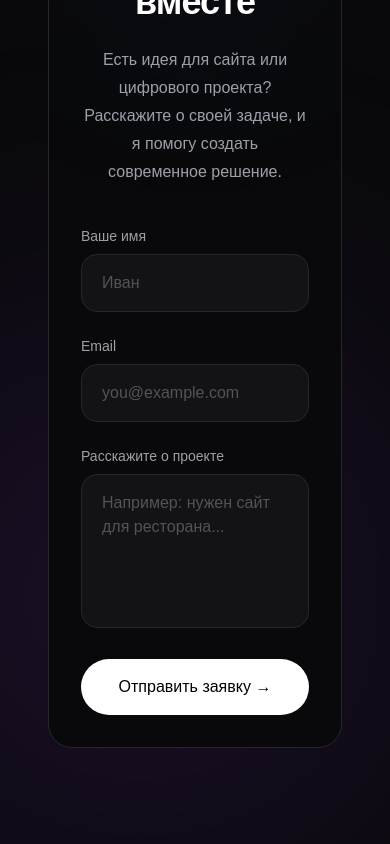
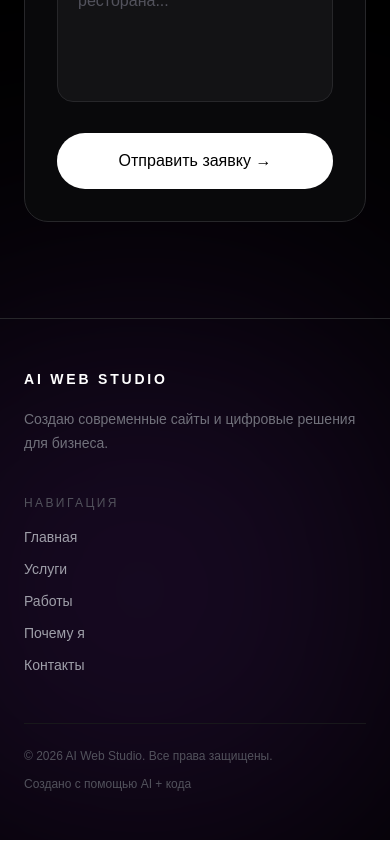
Before and after one commit to zxcursed111248/portfolio, a Next.js app: page / in a window 390 px wide. Shown: the part 8216-9060 px from the top of the page. Built offline with nearby package versions, Linux system fonts and the light colour scheme.

Commit message:
Finish portfolio layout

```diff
--- a/app/page.tsx
+++ b/app/page.tsx
@@ -4,59 +4,57 @@ import Contact from "@/components/Contact";
 import Projects from "@/components/Projects";
 import Services from "@/components/Services";
 import Navbar from "@/components/Navbar";
+import Footer from "@/components/Footer";
 
 export default function Home() {
   return (
     <main
       id="home"
       className="
+        relative
         min-h-screen
-        bg-zinc-950
+        overflow-hidden
+        bg-black
         text-white
-        flex
-        flex-col
-        items-center
-        px-6
-        overflow-hidden
-        relative
       "
     >
       {/* Верхнее свечение */}
       <div
         className="
+          pointer-events-none
           absolute
+          left-0
           top-0
-          left-1/2
-          -translate-x-1/2
-          w-[650px]
-          h-[650px]
-          bg-blue-500/30
+          z-0
+          h-[500px]
+          w-[500px]
           rounded-full
+          bg-blue-500/20
           blur-[150px]
-          animate-pulse
-          z-0
         "
       />
 
       {/* Нижнее свечение */}
       <div
         className="
+          pointer-events-none
           absolute
           bottom-0
           right-0
+          z-0
+          h-[500px]
           w-[500px]
-          h-[500px]
-          bg-purple-500/30
           rounded-full
+          bg-purple-500/20
           blur-[150px]
-          animate-pulse
-          z-0
         "
       />
 
+      {/* Navigation */}
       <Navbar />
 
-      <div className="relative z-10 w-full flex flex-col items-center">
+      {/* Main content */}
+      <div className="relative z-10 flex w-full flex-col items-center">
         <Hero />
 
         <Services />
@@ -67,6 +65,11 @@ export default function Home() {
 
         <Contact />
       </div>
+
+      {/* Footer */}
+      <div className="relative z-10">
+        <Footer />
+      </div>
     </main>
   );
 }
--- /dev/null
+++ b/components/Footer.tsx
@@ -0,0 +1,86 @@
+import Link from "next/link";
+
+export default function Footer() {
+  return (
+    <footer className="border-t border-zinc-800 px-6 py-12">
+      <div className="mx-auto max-w-7xl">
+        <div className="flex flex-col justify-between gap-10 md:flex-row md:items-start">
+          {/* Brand */}
+          <div className="max-w-sm">
+            <Link
+              href="#home"
+              className="
+                text-sm
+                font-semibold
+                tracking-[0.2em]
+                text-white
+                transition-opacity
+                hover:opacity-70
+              "
+            >
+              AI WEB STUDIO
+            </Link>
+
+            <p className="mt-4 text-sm leading-6 text-zinc-500">
+              Создаю современные сайты и цифровые решения
+              для бизнеса.
+            </p>
+          </div>
+
+          {/* Navigation */}
+          <div>
+            <p className="mb-4 text-xs uppercase tracking-[0.2em] text-zinc-600">
+              Навигация
+            </p>
+
+            <div className="flex flex-col gap-3">
+              <Link
+                href="#home"
+                className="text-sm text-zinc-400 transition-colors hover:text-white"
+              >
+                Главная
+              </Link>
+
+              <Link
+                href="#services"
+                className="text-sm text-zinc-400 transition-colors hover:text-white"
+              >
+                Услуги
+              </Link>
+
+              <Link
+                href="#projects"
+                className="text-sm text-zinc-400 transition-colors hover:text-white"
+              >
+                Работы
+              </Link>
+
+              <Link
+                href="#why-me"
+                className="text-sm text-zinc-400 transition-colors hover:text-white"
+              >
+                Почему я
+              </Link>
+
+              <Link
+                href="#contact"
+                className="text-sm text-zinc-400 transition-colors hover:text-white"
+              >
+                Контакты
+              </Link>
+            </div>
+          </div>
+        </div>
+
+        {/* Bottom */}
+        <div className="mt-12 flex flex-col gap-3 border-t border-zinc-900 pt-6 text-xs text-zinc-600 sm:flex-row sm:items-center sm:justify-between">
+          <p>© 2026 AI Web Studio. Все права защищены.</p>
+
+          <p>
+            Создано с помощью AI + кода
+          </p>
+        </div>
+      </div>
+    </footer>
+  );
+}
```
